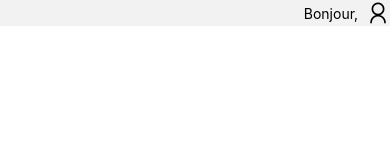
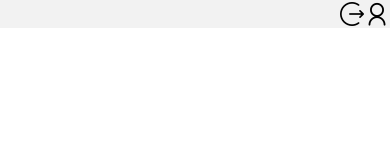
Before and after one commit to jogit64/neutralize, a React Native app: screen /HomeTabs in a window 390 px wide. Shown: the top 160 px of the page. Built offline with nearby package versions, Linux system fonts and the light colour scheme.

Commit message:
Ajout de la modal, perso status bar

```diff
--- a/navigation/HomeTabs.tsx
+++ b/navigation/HomeTabs.tsx
@@ -29,6 +29,9 @@ const EmotionStack = createStackNavigator();
 const AjouterStack = createStackNavigator();
 const SoiStack = createStackNavigator();
 
+// Import pour le style de l'application
+import HomeStyle from "../styles/HomeStyle.js";
+
 // Écrans de la pile Emotion
 function EmotionStackScreen() {
   // ----------------------------------------------
@@ -53,44 +56,42 @@ function EmotionStackScreen() {
                 alignItems: "center",
               }}
             >
-              <Text>Bonjour, {firstName} </Text>
-              <TouchableOpacity onPress={() => setModalVisible(true)}>
-                <AntDesign name="user" size={24} color="black" />
-              </TouchableOpacity>
-
+              <View style={HomeStyle.statusBar}>
+                <TouchableOpacity
+                  onPress={() => setModalVisible(true)}
+                  style={HomeStyle.userContainer}
+                >
+                  <Text style={HomeStyle.userName}>{firstName}</Text>
+                  <AntDesign name="logout" size={24} color="black" />
+                  <AntDesign name="user" size={26} color="black" />
+                </TouchableOpacity>
+              </View>
               <Modal
                 animationType="slide"
                 transparent={true}
                 visible={modalVisible}
-                onRequestClose={() => {
-                  setModalVisible(!modalVisible);
-                }}
+                onRequestClose={() => setModalVisible(!modalVisible)}
               >
-                <View
-                  style={{
-                    flex: 1,
-                    justifyContent: "center",
-                    alignItems: "center",
-                  }}
-                >
-                  <View
-                    style={{
-                      backgroundColor: "white",
-                      padding: 35,
-                      alignItems: "center",
-                      shadowColor: "#000",
-                      shadowOffset: { width: 0, height: 2 },
-                      shadowOpacity: 0.25,
-                      shadowRadius: 4,
-                      elevation: 5,
-                    }}
-                  >
-                    <Text>Se déconnecter ?</Text>
-                    <Button title="Oui" onPress={handleSignOut} />
-                    <Button
-                      title="Non"
-                      onPress={() => setModalVisible(!modalVisible)}
-                    />
+                <View style={HomeStyle.modalContainer}>
+                  <View style={HomeStyle.modalContent}>
+                    <Text style={HomeStyle.modalTitle}>Se déconnecter ?</Text>
+                    <View style={HomeStyle.modalButtonsContainer}>
+                      <TouchableOpacity
+                        style={[
+                          HomeStyle.modalButton,
+                          HomeStyle.modalButtonYes,
+                        ]}
+                        onPress={handleSignOut}
+                      >
+                        <Text style={HomeStyle.modalButtonText}>Oui</Text>
+                      </TouchableOpacity>
+                      <TouchableOpacity
+                        style={[HomeStyle.modalButton, HomeStyle.modalButtonNo]}
+                        onPress={() => setModalVisible(!modalVisible)}
+                      >
+                        <Text style={HomeStyle.modalButtonText}>Non</Text>
+                      </TouchableOpacity>
+                    </View>
                   </View>
                 </View>
               </Modal>
--- a/styles/HomeStyle.js
+++ b/styles/HomeStyle.js
@@ -92,6 +92,75 @@ const HomeStyle = StyleSheet.create({
     resizeMode: "contain",
     marginBottom: 30,
   },
+
+  // La barre de statut en haut
+  statusBar: {
+    flexDirection: "row", // Aligner les éléments sur la même ligne
+    alignItems: "center", // Aligner les éléments verticalement
+    justifyContent: "center", // Aligner les éléments horizontalement
+  },
+
+  // le TouchableOpacity qui englobe la barre de statut
+  userContainer: {
+    flexDirection: "row", // Aligner les éléments sur la même ligne
+    alignItems: "center", // Aligner les éléments verticalement
+    justifyContent: "center", // Aligner les éléments horizontalement
+  },
+
+  // Le texte "Nom de l'utilisateur"
+  userName: {
+    color: "black",
+    fontSize: 16,
+    textAlign: "center",
+    marginTop: 10,
+    marginRight: 8,
+  },
+
+  // la modal
+  modalContainer: {
+    flex: 1,
+    backgroundColor: "rgba(0, 0, 0, 0.5)",
+    justifyContent: "center",
+    alignItems: "center",
+  },
+  modalContent: {
+    backgroundColor: "#fff",
+    padding: 35,
+    alignItems: "center",
+    shadowColor: "#000",
+    shadowOffset: { width: 0, height: 2 },
+    shadowOpacity: 0.25,
+    shadowRadius: 4,
+    elevation: 5,
+    borderRadius: 10,
+  },
+  modalTitle: {
+    fontSize: 20,
+    fontWeight: "bold",
+    marginBottom: 20,
+  },
+  modalButtonsContainer: {
+    flexDirection: "row",
+    justifyContent: "center",
+  },
+  modalButton: {
+    paddingVertical: 10,
+    paddingHorizontal: 20,
+    marginHorizontal: 10,
+    borderRadius: 5,
+  },
+  modalButtonYes: {
+    backgroundColor: "#4CAF50",
+  },
+  modalButtonNo: {
+    backgroundColor: "#F44336",
+  },
+  modalButtonText: {
+    color: "#fff",
+    fontSize: 16,
+    fontWeight: "bold",
+    textAlign: "center",
+  },
 });
 
 export default HomeStyle;
```
